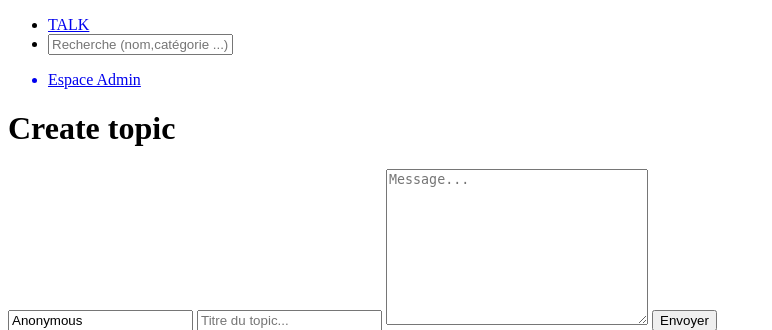
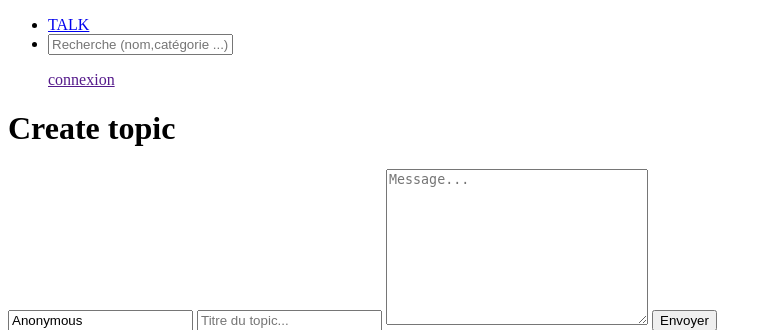
Before and after one commit to praisenoa/si-php-crud, a PHP site: page /topic-add.php in a window 1280 px wide. Shown: the top 330 px of the page, without its empty margins (0-772 px from the left). Run offline with PHP 8.4, Linux system fonts and the light colour scheme; some libraries are stand-ins or nearby versions.

Commit message:
Update header.php

```diff
--- a/layouts/header.php
+++ b/layouts/header.php
@@ -14,20 +14,16 @@
     <body>
         <header>
             <ul class="header">
-                <li class="burger_logo">
-                    <a href="/testPHP/" class="logo">TALK</a>
-                    <div>
-                    </div>
+                <li class="logo_container">
+                    <a href="/" class="logo">TALK</a>
                 </li>
-                <li class="search">
+                <li class="searchbar_container">
                     <form action="#" method="get">
-                        <input type="text" class="search_input" maxlength="30" placeholder="Recherche (nom,catégorie ...)">
+                        <input type="text" class="searchbar_input" maxlength="30" placeholder="Recherche (nom,catégorie ...)">
                     </form>
                 </li>
-                <a href="admin" class="connect_btn">
-                    <li class="connect">
-                        <p class="connect_txt">Espace Admin</p>
-                    </li>
+                <a href="" class="btn_connect">
+                    <p class="btn_connect_txt">connexion</p>
                 </a>
             </ul>
         </header>
```
Also changed, not shown: 2 other files.
